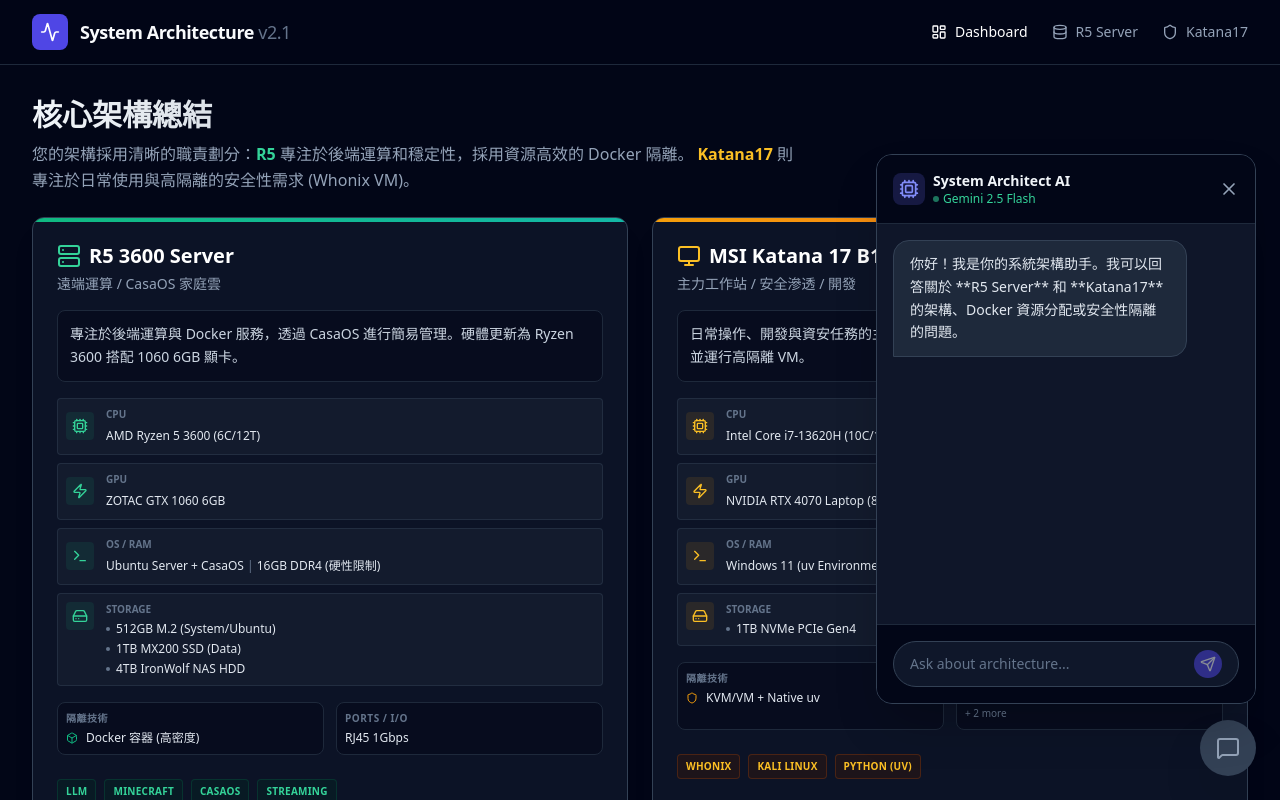
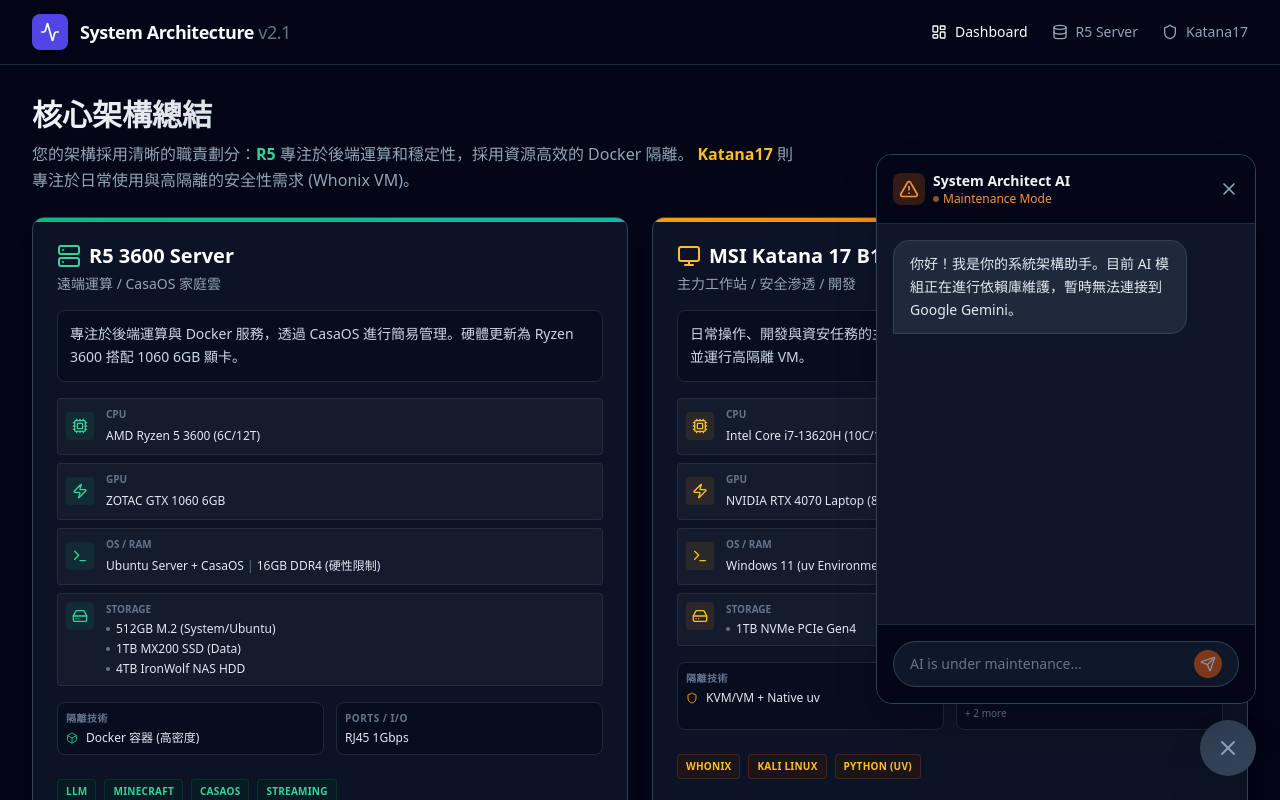
Before and after one commit to daniel0307tw/Development-log, a React (Vite) app: page / in a window 1280 px wide. Both pictures are taken after a click on the button 1228 px from the left and 748 px from the top of the page. Shown: the top 800 px of the page. Built offline with nearby package versions, Linux system fonts and the light colour scheme; no server answers.

Commit message:
fix(dependencies): Remove @google/genai to resolve build issues
Temporarily removes the @google/genai dependency and disables the AI assistant to unblock Vercel deployments. The AI assistant is now in a simulated maintenance mode, and a log entry has been added to document this emergency fix.

```diff
--- a/components/AiAssistant.tsx
+++ b/components/AiAssistant.tsx
@@ -1,6 +1,6 @@
 import React, { useState, useEffect, useRef } from 'react';
-import { GoogleGenAI, Chat, GenerateContentResponse } from "@google/genai";
-import { MessageSquare, X, Send, Cpu, Loader2 } from 'lucide-react';
+// import { GoogleGenAI, Chat, GenerateContentResponse } from "@google/genai";
+import { MessageSquare, X, Send, Cpu, Loader2, AlertTriangle } from 'lucide-react';
 import { SYSTEM_CONTEXT_PROMPT } from '../constants';
 import { ChatMessage } from '../types';
 import { motion, AnimatePresence } from 'framer-motion';
@@ -11,7 +11,7 @@
     {
       id: 'init',
       role: 'model',
-      text: "你好！我是你的系統架構助手。我可以回答關於 **R5 Server** 和 **Katana17** 的架構、Docker 資源分配或安全性隔離的問題。",
+      text: "你好！我是你的系統架構助手。目前 AI 模組正在進行依賴庫維護，暫時無法連接到 Google Gemini。",
       timestamp: new Date()
     }
   ]);
@@ -20,11 +20,11 @@
   const messagesEndRef = useRef<HTMLDivElement>(null);
 
   // Initialize Gemini Client
-  // NOTE: In a real production app, you should not expose API keys on the client.
-  // This is for demonstration purposes as requested.
-  const aiRef = useRef<GoogleGenAI | null>(null);
-  const chatRef = useRef<Chat | null>(null);
+  // NOTE: GenAI disabled temporarily due to build instability with @google/genai package
+  // const aiRef = useRef<GoogleGenAI | null>(null);
+  // const chatRef = useRef<Chat | null>(null);
 
+  /*
   useEffect(() => {
     if (process.env.API_KEY) {
       aiRef.current = new GoogleGenAI({ apiKey: process.env.API_KEY });
@@ -36,13 +36,14 @@
       });
     }
   }, []);
+  */
 
   useEffect(() => {
     messagesEndRef.current?.scrollIntoView({ behavior: "smooth" });
   }, [messages, isOpen]);
 
   const handleSend = async () => {
-    if (!inputText.trim() || !chatRef.current) return;
+    if (!inputText.trim()) return;
 
     const userMsg: ChatMessage = {
       id: Date.now().toString(),
@@ -55,29 +56,30 @@
     setInputText("");
     setIsLoading(true);
 
-    try {
-      const result: GenerateContentResponse = await chatRef.current.sendMessage({ message: userMsg.text });
-      const responseText = result.text || "I encountered an error generating a response.";
-
+    // Simulated Response for Maintenance Mode
+    setTimeout(() => {
       const modelMsg: ChatMessage = {
         id: (Date.now() + 1).toString(),
         role: 'model',
-        text: responseText,
+        text: "⚠️ **System Alert**: AI Service is currently offline for dependency updates (npm build fix). Please check the Dashboard for real-time system status.",
         timestamp: new Date()
       };
       setMessages(prev => [...prev, modelMsg]);
+      setIsLoading(false);
+    }, 1000);
+
+    /* Original Logic
+    try {
+      if (!chatRef.current) throw new Error("AI not initialized");
+      const result: GenerateContentResponse = await chatRef.current.sendMessage({ message: userMsg.text });
+      const responseText = result.text || "I encountered an error generating a response.";
+      // ...
     } catch (error) {
-      console.error("Gemini Error:", error);
-      const errorMsg: ChatMessage = {
-        id: (Date.now() + 1).toString(),
-        role: 'model',
-        text: "Sorry, I couldn't connect to the AI model. Please check your API key configuration.",
-        timestamp: new Date()
-      };
-      setMessages(prev => [...prev, errorMsg]);
+      // ...
     } finally {
       setIsLoading(false);
     }
+    */
   };
 
   const handleKeyPress = (e: React.KeyboardEvent) => {
@@ -94,9 +96,9 @@
         whileHover={{ scale: 1.1 }}
         whileTap={{ scale: 0.9 }}
         onClick={() => setIsOpen(true)}
-        className={`fixed bottom-6 right-6 p-4 rounded-full shadow-2xl z-50 flex items-center justify-center transition-colors ${isOpen ? 'bg-slate-700 text-slate-400' : 'bg-gradient-to-r from-indigo-600 to-violet-600 text-white'}`}
+        className={`fixed bottom-6 right-6 p-4 rounded-full shadow-2xl z-50 flex items-center justify-center transition-colors ${isOpen ? 'bg-slate-700 text-slate-400' : 'bg-gradient-to-r from-orange-600 to-red-600 text-white'}`}
       >
-        <MessageSquare className="w-6 h-6" />
+        {isOpen ? <X className="w-6 h-6" /> : <AlertTriangle className="w-6 h-6" />}
       </motion.button>
 
       {/* Chat Modal */}
@@ -112,14 +114,14 @@
             {/* Header */}
             <div className="p-4 border-b border-slate-800 bg-slate-950 flex items-center justify-between">
               <div className="flex items-center gap-2">
-                <div className="bg-indigo-500/20 p-1.5 rounded-lg">
-                  <Cpu className="w-5 h-5 text-indigo-400" />
+                <div className="bg-orange-500/20 p-1.5 rounded-lg">
+                  <AlertTriangle className="w-5 h-5 text-orange-400" />
                 </div>
                 <div>
                   <h3 className="font-bold text-slate-100 text-sm">System Architect AI</h3>
-                  <p className="text-xs text-emerald-400 flex items-center gap-1">
-                    <span className="w-1.5 h-1.5 bg-emerald-400 rounded-full animate-pulse"></span>
-                    Gemini 2.5 Flash
+                  <p className="text-xs text-orange-400 flex items-center gap-1">
+                    <span className="w-1.5 h-1.5 bg-orange-400 rounded-full animate-pulse"></span>
+                    Maintenance Mode
                   </p>
                 </div>
               </div>
@@ -145,7 +147,6 @@
                         : 'bg-slate-800 text-slate-200 rounded-bl-none border border-slate-700'
                     }`}
                   >
-                    {/* Simple Markdown rendering replacement for brevity */}
                     {msg.text.split('\n').map((line, i) => (
                       <p key={i} className={i > 0 ? "mt-1" : ""}>{line}</p>
                     ))}
@@ -164,19 +165,19 @@
 
             {/* Input */}
             <div className="p-4 bg-slate-950 border-t border-slate-800">
-              <div className="flex items-center gap-2 bg-slate-900 rounded-full border border-slate-700 px-4 py-2 focus-within:border-indigo-500 transition-colors">
+              <div className="flex items-center gap-2 bg-slate-900 rounded-full border border-slate-700 px-4 py-2 focus-within:border-orange-500 transition-colors">
                 <input
                   type="text"
                   value={inputText}
                   onChange={(e) => setInputText(e.target.value)}
                   onKeyDown={handleKeyPress}
-                  placeholder="Ask about architecture..."
+                  placeholder="AI is under maintenance..."
                   className="flex-1 bg-transparent text-sm text-white placeholder-slate-500 focus:outline-none"
                 />
                 <button
                   onClick={handleSend}
                   disabled={isLoading || !inputText.trim()}
-                  className="p-1.5 rounded-full bg-indigo-600 text-white disabled:opacity-50 disabled:cursor-not-allowed hover:bg-indigo-500 transition-colors"
+                  className="p-1.5 rounded-full bg-orange-600 text-white disabled:opacity-50 disabled:cursor-not-allowed hover:bg-orange-500 transition-colors"
                 >
                   <Send className="w-4 h-4" />
                 </button>
--- a/constants.ts
+++ b/constants.ts
@@ -1,4 +1,3 @@
-
 import { ProjectSpec, MachineSpec, LogEntry } from './types';
 
 export const MACHINES: MachineSpec[] = [
@@ -127,6 +126,12 @@
 export const DEV_LOGS: LogEntry[] = [
   {
     date: "2024-05-30",
+    title: "AI 模組依賴移除 (Emergency Fix)",
+    content: "因 @google/genai 套件版本不穩定導致 Vercel 建置失敗 (ETARGET)。已從依賴中暫時移除該套件，並將 AI 助手切換至模擬維護模式，以優先確保儀表板能成功部署上線。",
+    tags: ["Hotfix", "Dependencies", "AI"]
+  },
+  {
+    date: "2024-05-30",
     title: "Vercel 建置與黑屏終極修復",
     content: "強制修正 npm ETARGET 錯誤，將 @google/genai 版本設為 * 以重置鎖定檔。再次確認並移除了 index.html 中導致黑屏的 importmap 區塊。新增 .npmrc 以解決依賴衝突。",
     tags: ["Bugfix", "Vercel", "Critical"]
--- a/package.json
+++ b/package.json
@@ -13,8 +13,7 @@
     "react-dom": "^18.3.1",
     "lucide-react": "latest",
     "recharts": "^2.12.7",
-    "framer-motion": "^11.2.10",
-    "@google/genai": "*"
+    "framer-motion": "^11.2.10"
   },
   "devDependencies": {
     "@types/react": "^18.3.3",
```
